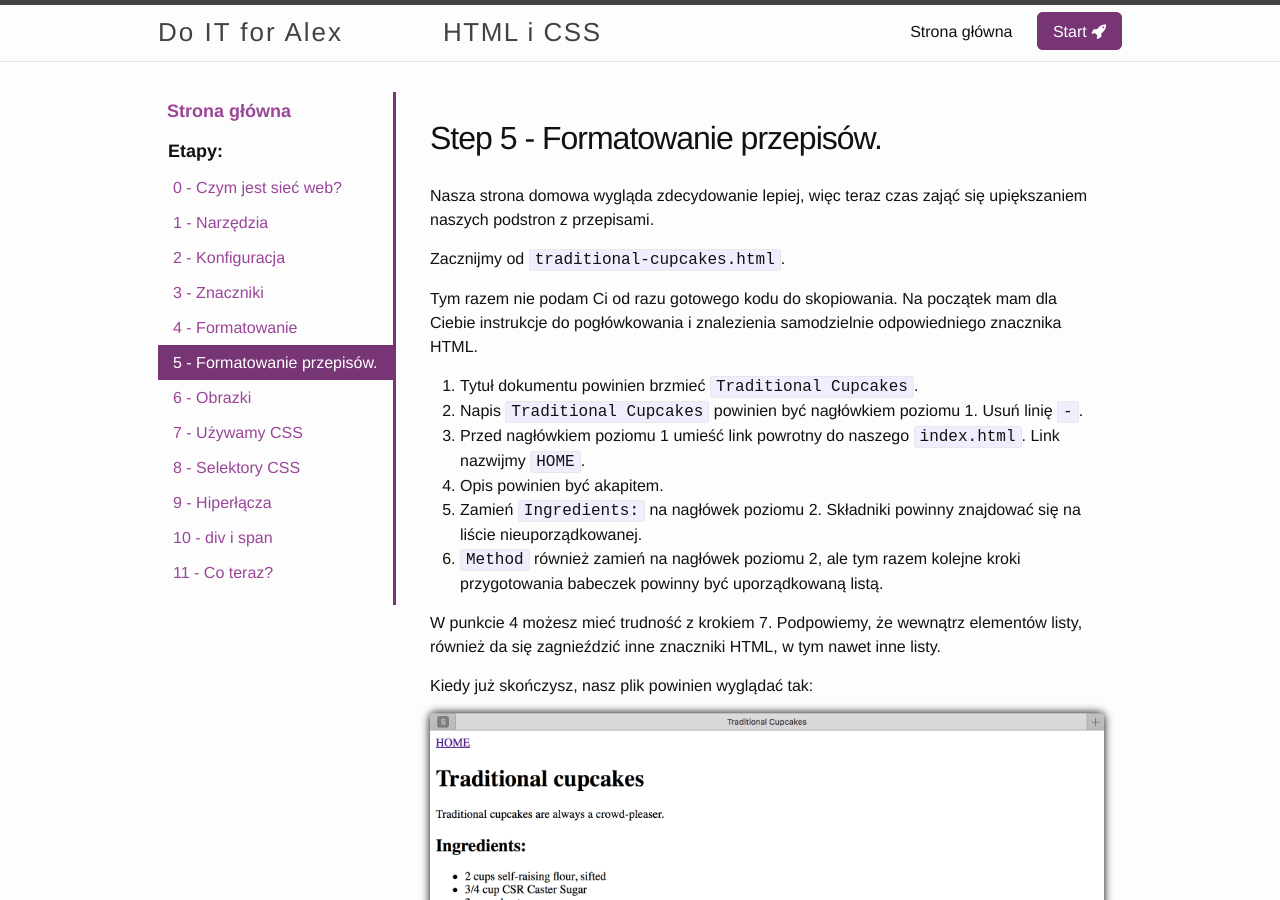
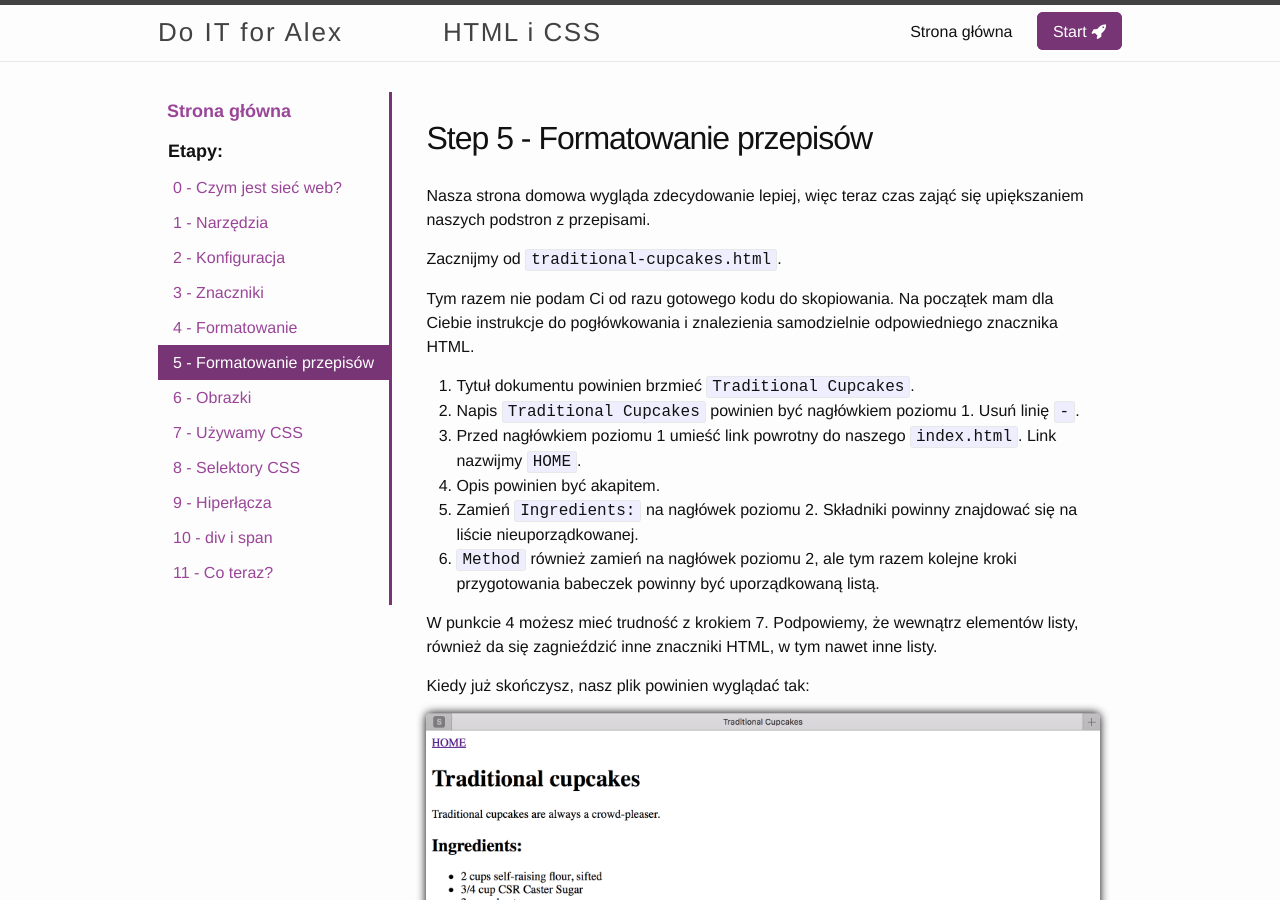
Before and after one commit to doITforAlex/HTML-CSS, a Jekyll site: the page built from _steps/step5.markdown, in a window 1280 px wide and 900 px high. Built offline with Jekyll 4.4.1, drawn with Linux system fonts in a browser that asks for light colours; nearby versions of some CDN libraries.

Commit message:
remove dot

```diff
--- a/_steps/step5.markdown
+++ b/_steps/step5.markdown
@@ -1,7 +1,7 @@
 ---
 layout: step
 number: 5
-title: Formatowanie przepisów.
+title: Formatowanie przepisów
 permalink: step5/
 ---
 Nasza strona domowa wygląda zdecydowanie lepiej, więc teraz czas zająć się upiększaniem naszych podstron z przepisami.
```
